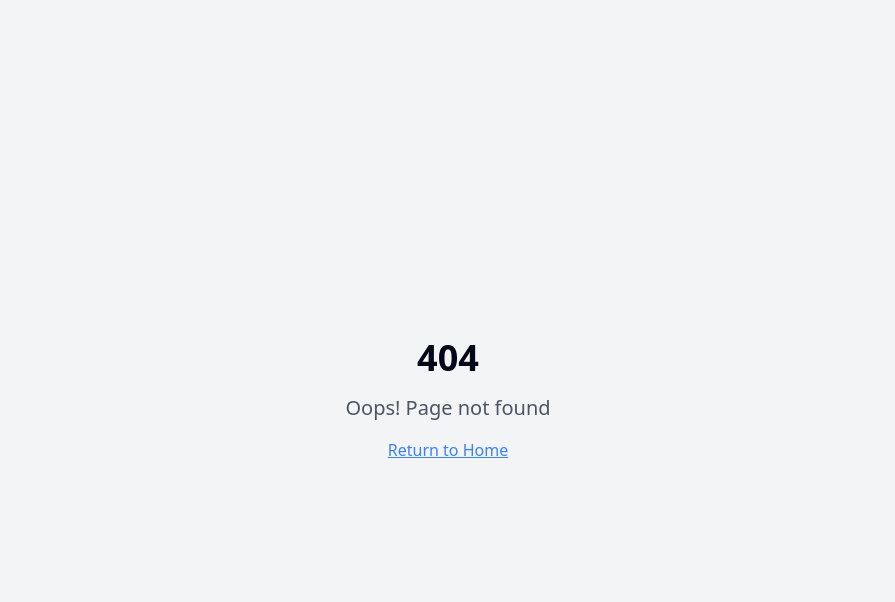
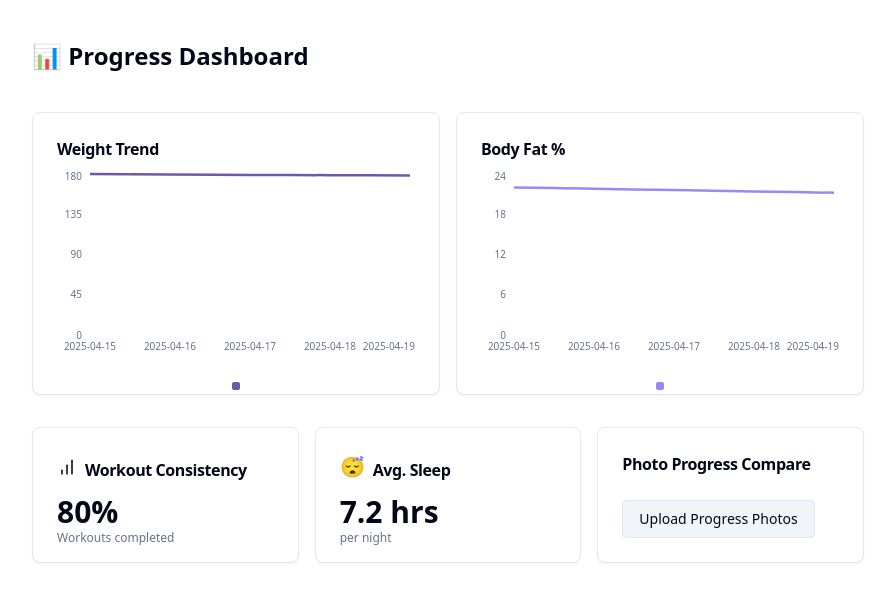
Before and after one commit to dae-nan/sculpt-ai, a React (Vite) app: page /progress in a window 1280 px wide. Before the commit this address had no page. Shown: the top 602 px of the page, without its empty margins (192-1087 px from the left). Built offline with nearby package versions, Linux system fonts and the light colour scheme.

Commit message:
Refactor: Implement progress dashboard

```diff
--- a/src/App.tsx
+++ b/src/App.tsx
@@ -5,6 +5,7 @@ import { QueryClient, QueryClientProvider } from "@tanstack/react-query";
 import { BrowserRouter, Routes, Route } from "react-router-dom";
 import Index from "./pages/Index";
 import NotFound from "./pages/NotFound";
+import ProgressDashboard from "./pages/ProgressDashboard";
 
 const queryClient = new QueryClient();
 
@@ -16,6 +17,7 @@ const App = () => (
       <BrowserRouter>
         <Routes>
           <Route path="/" element={<Index />} />
+          <Route path="/progress" element={<ProgressDashboard />} />
           {/* ADD ALL CUSTOM ROUTES ABOVE THE CATCH-ALL "*" ROUTE */}
           <Route path="*" element={<NotFound />} />
         </Routes>
--- /dev/null
+++ b/src/components/Progress/ProgressChartCard.tsx
@@ -0,0 +1,62 @@
+
+import { Card, CardContent, CardHeader, CardTitle } from "@/components/ui/card";
+import { ChartContainer, ChartLegendContent, ChartTooltipContent } from "@/components/ui/chart";
+import { LineChart, Line, XAxis, YAxis, Tooltip, ResponsiveContainer } from "recharts";
+import { icons } from "lucide-react";
+
+type ProgressChartCardProps = {
+  title: string;
+  iconName?: keyof typeof icons;
+  data: any[];
+  dataKey: string;
+  color?: string;
+  unit?: string;
+  yLabel?: string;
+};
+
+export default function ProgressChartCard({
+  title,
+  iconName = "chart-line",
+  data,
+  dataKey,
+  color = "#7E69AB",
+  unit,
+  yLabel,
+}: ProgressChartCardProps) {
+  const LucideIcon = icons[iconName];
+
+  return (
+    <Card>
+      <CardHeader className="flex flex-row items-center gap-2 pb-1">
+        {LucideIcon && <LucideIcon className="text-primary" size={20} />}
+        <CardTitle className="tracking-tight text-base">{title}</CardTitle>
+      </CardHeader>
+      <CardContent className="pt-1">
+        <ChartContainer
+          config={{
+            progress: { color, label: title, icon: LucideIcon }
+          }}
+        >
+          <ResponsiveContainer width="100%" height={120}>
+            <LineChart data={data}>
+              <XAxis dataKey="date" axisLine={false} tickLine={false} fontSize={10}/>
+              <YAxis width={28} axisLine={false} tickLine={false} fontSize={10} />
+              <Tooltip content={<ChartTooltipContent />} />
+              <Line
+                type="monotone"
+                dataKey={dataKey}
+                stroke={color}
+                dot={false}
+                strokeWidth={2.5}
+                name={yLabel || title}
+              />
+            </LineChart>
+          </ResponsiveContainer>
+          <ChartLegendContent payload={[
+            { value: title, color, type: "line" }
+          ]} />
+        </ChartContainer>
+      </CardContent>
+    </Card>
+  );
+}
--- /dev/null
+++ b/src/components/Progress/ProgressPhotoCompare.tsx
@@ -0,0 +1,67 @@
+
+import { Card, CardHeader, CardContent, CardTitle } from "@/components/ui/card";
+import { useRef, useState } from "react";
+
+export default function ProgressPhotoCompare() {
+  const fileRef = useRef<HTMLInputElement | null>(null);
+  const [photos, setPhotos] = useState<{ url: string; date: string }[]>([]);
+
+  const handleFile = (e: React.ChangeEvent<HTMLInputElement>) => {
+    if (!e.target.files) return;
+    const fileArray = Array.from(e.target.files);
+    fileArray.forEach(file => {
+      const url = URL.createObjectURL(file);
+      const date = new Date().toISOString().slice(0, 10);
+      setPhotos((prev) => prev.length < 2 ? [...prev, { url, date }] : [prev[1], { url, date }]);
+    });
+  };
+
+  const handleClick = () => {
+    fileRef.current?.click();
+  };
+
+  return (
+    <Card>
+      <CardHeader>
+        <CardTitle className="text-base">Photo Progress Compare</CardTitle>
+      </CardHeader>
+      <CardContent>
+        <div className="flex flex-col sm:flex-row gap-4 items-center">
+          {photos.length === 0 && (
+            <button
+              className="text-sm px-4 py-2 border rounded bg-muted hover:bg-muted/50"
+              onClick={handleClick}
+            >
+              Upload Progress Photos
+            </button>
+          )}
+          {photos.length > 0 && (
+            <div className="flex gap-2">
+              {photos.map((photo, i) => (
+                <div key={i} className="flex flex-col items-center gap-1">
+                  <img
+                    src={photo.url}
+                    alt={`Progress photo ${i + 1}`}
+                    className="h-28 w-20 object-cover rounded border"
+                  />
+                  <span className="text-xs text-muted-foreground">{photo.date}</span>
+                </div>
+              ))}
+            </div>
+          )}
+          <input
+            ref={fileRef}
+            type="file"
+            accept="image/*"
+            className="hidden"
+            onChange={handleFile}
+            multiple
+          />
+          {photos.length >= 2 && (
+            <span className="text-xs text-primary ml-2">Side by side compare</span>
+          )}
+        </div>
+      </CardContent>
+    </Card>
+  );
+}
--- /dev/null
+++ b/src/components/Progress/index.ts
@@ -0,0 +1,3 @@
+
+export { default as ProgressPhotoCompare } from "./ProgressPhotoCompare";
+export { default as ProgressChartCard } from "./ProgressChartCard";
--- a/src/pages/Index.tsx
+++ b/src/pages/Index.tsx
@@ -1,4 +1,3 @@
-
 import * as React from "react";  // Added import to fix TS2686 error
 
 import { useState } from 'react';
@@ -9,6 +8,7 @@ import useStore from '@/store/useStore';
 import InitialAssessmentForm from "@/components/Assessment/InitialAssessmentForm";
 import useAssessmentStore from "@/store/useAssessmentStore";
 import DailyPlanPreview from "@/components/DailyPlan/DailyPlanPreview";
+import { Link } from "react-router-dom";
 
 const Index = () => {
   const { isGoalSetupComplete, selectedCoach, generateMockDailyPlan, dailyPlan } = useStore();
@@ -40,11 +40,16 @@ const Index = () => {
   return (
     <div className="min-h-screen bg-background">
       <header className="bg-background py-6 border-b">
-        <div className="container mx-auto px-4">
+        <div className="container mx-auto px-4 flex items-center justify-between">
           <h1 className="text-3xl font-bold">
             Sculpt
             <span className="text-primary ml-1">AI</span>
           </h1>
+          <nav>
+            <Link to="/progress" className="ml-4 text-sm text-primary underline hover:opacity-70 transition">
+              Progress
+            </Link>
+          </nav>
         </div>
       </header>
 
--- /dev/null
+++ b/src/pages/ProgressDashboard.tsx
@@ -0,0 +1,64 @@
+
+import useProgressStore from "@/store/useProgressStore";
+import ProgressChartCard from "@/components/Progress/ProgressChartCard";
+import ProgressPhotoCompare from "@/components/Progress/ProgressPhotoCompare";
+import { Card, CardHeader, CardTitle, CardContent } from "@/components/ui/card";
+import { BarChart } from "lucide-react";
+
+const formatAvg = (arr: number[]) => arr.length ? (arr.reduce((a,b) => a+b, 0) / arr.length).toFixed(1) : "0";
+
+export default function ProgressDashboard() {
+  const entries = useProgressStore((s) => s.entries);
+
+  const weightData = entries.map(({ date, weight }) => ({ date, value: weight }));
+  const bodyFatData = entries.map(({ date, bodyFat }) => ({ date, value: bodyFat }));
+  const sleepAvgs = formatAvg(entries.map(e => e.sleepHours));
+  const workoutConsistency = Math.round((entries.filter(e => e.didWorkout).length / entries.length) * 100);
+
+  return (
+    <div className="container max-w-4xl mx-auto py-10 flex flex-col gap-8">
+      <h1 className="text-2xl font-bold mb-2">📊 Progress Dashboard</h1>
+      <div className="grid grid-cols-1 sm:grid-cols-2 gap-4">
+        <ProgressChartCard
+          title="Weight Trend"
+          iconName="weight"
+          data={entries}
+          dataKey="weight"
+          color="#6E59A5"
+          yLabel="Weight (lbs)"
+        />
+        <ProgressChartCard
+          title="Body Fat %"
+          iconName="body"
+          data={entries}
+          dataKey="bodyFat"
+          color="#9b87f5"
+          yLabel="Body Fat (%)"
+        />
+      </div>
+      <div className="grid grid-cols-1 sm:grid-cols-3 gap-4">
+        <Card className="flex-1">
+          <CardHeader className="flex flex-row items-center gap-2 pb-1">
+            <BarChart className="text-primary" size={20}/>
+            <CardTitle className="tracking-tight text-base">Workout Consistency</CardTitle>
+          </CardHeader>
+          <CardContent className="py-2">
+            <div className="text-3xl font-bold">{workoutConsistency}%</div>
+            <div className="text-xs text-muted-foreground">Workouts completed</div>
+          </CardContent>
+        </Card>
+        <Card className="flex-1">
+          <CardHeader className="flex flex-row items-center gap-2 pb-1">
+            <span className="text-primary font-bold text-xl">😴</span>
+            <CardTitle className="tracking-tight text-base">Avg. Sleep</CardTitle>
+          </CardHeader>
+          <CardContent className="py-2">
+            <div className="text-3xl font-bold">{sleepAvgs} hrs</div>
+            <div className="text-xs text-muted-foreground">per night</div>
+          </CardContent>
+        </Card>
+        <ProgressPhotoCompare />
+      </div>
+    </div>
+  );
+}
--- /dev/null
+++ b/src/store/useProgressStore.ts
@@ -0,0 +1,33 @@
+
+import { create } from "zustand";
+
+export type ProgressEntry = {
+  date: string; // YYYY-MM-DD
+  weight: number;
+  bodyFat: number;
+  sleepHours: number;
+  didWorkout: boolean;
+  photoUrl?: string; // Local preview
+};
+
+interface ProgressState {
+  entries: ProgressEntry[];
+  addEntry: (entry: Omit<ProgressEntry, "photoUrl"> & { photoUrl?: string }) => void;
+}
+
+const MOCK_PROGRESS: ProgressEntry[] = [
+  { date: "2025-04-15", weight: 180, bodyFat: 22, sleepHours: 7, didWorkout: true },
+  { date: "2025-04-16", weight: 179.5, bodyFat: 21.8, sleepHours: 6.5, didWorkout: false },
+  { date: "2025-04-17", weight: 179, bodyFat: 21.6, sleepHours: 7.2, didWorkout: true },
+  { date: "2025-04-18", weight: 178.7, bodyFat: 21.4, sleepHours: 7.5, didWorkout: true },
+  { date: "2025-04-19", weight: 178.4, bodyFat: 21.2, sleepHours: 8, didWorkout: true },
+];
+
+const useProgressStore = create<ProgressState>((set) => ({
+  entries: MOCK_PROGRESS,
+  addEntry: (entry) => set((state) => ({
+    entries: [...state.entries, entry]
+  })),
+}));
+
+export default useProgressStore;
```
